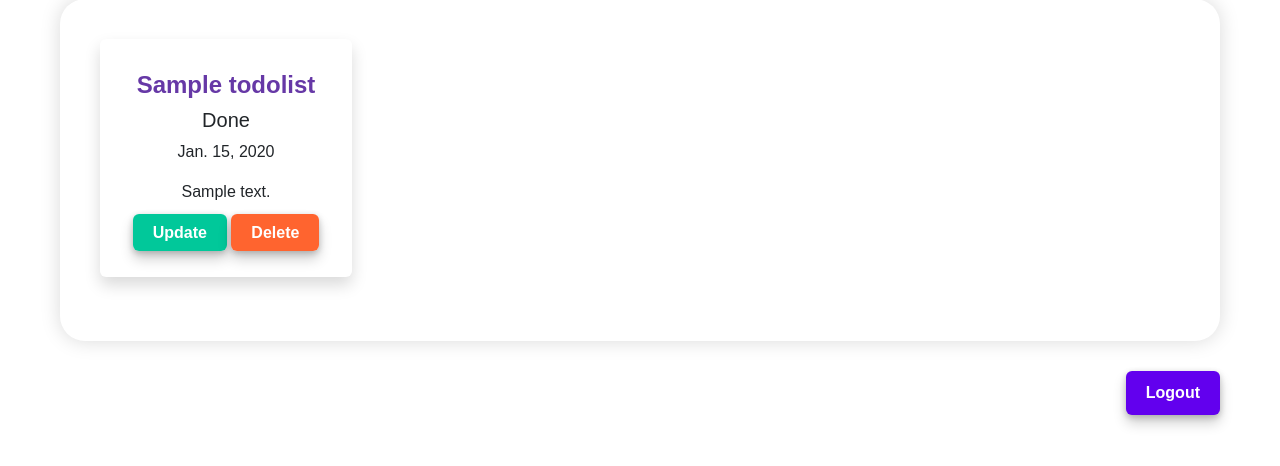
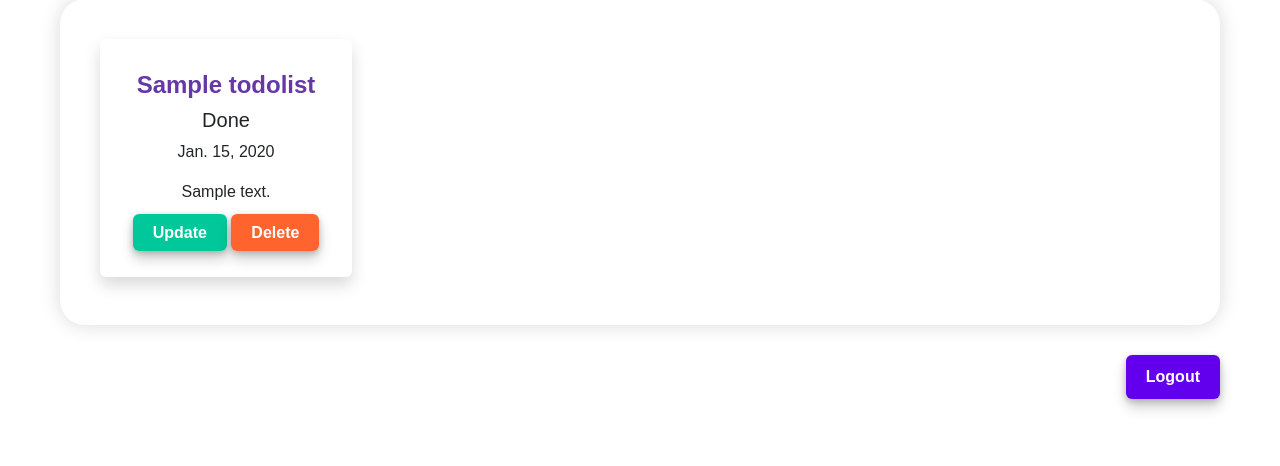
Before and after one commit to iqbaldwitama/pbp-django-assignments, a Django app: page /todolist/ in a window 1280 px wide. Shown: the part 215-681 px from the top of the page. Run offline with Django 4.2, Linux system fonts and the light colour scheme; a user stored in the database is signed in; tables that the repository leaves empty hold one stand-in row (values such as "Sample post").

Commit message:
fix cards' margin bottom

```diff
--- a/todolist/templates/todolist.html
+++ b/todolist/templates/todolist.html
@@ -85,7 +85,7 @@
         <div class="row">
             {% comment %} Tambahkan data di bawah baris ini {% endcomment %}
             {% for todo in list_of_todos %}
-            <div class="col-md-6 col-lg-3 mb-3">
+            <div class="col-md-6 col-lg-3">
               <div class="card shadow p-3 mb-5 bg-white rounded border-0" style="padding-right: 10px;">
                 <div class="card-body d-flex flex-column">
                   <h4 class="card-title" style="font-weight: bold; color: #6638A6;">{{todo.title}}</h4>
```
